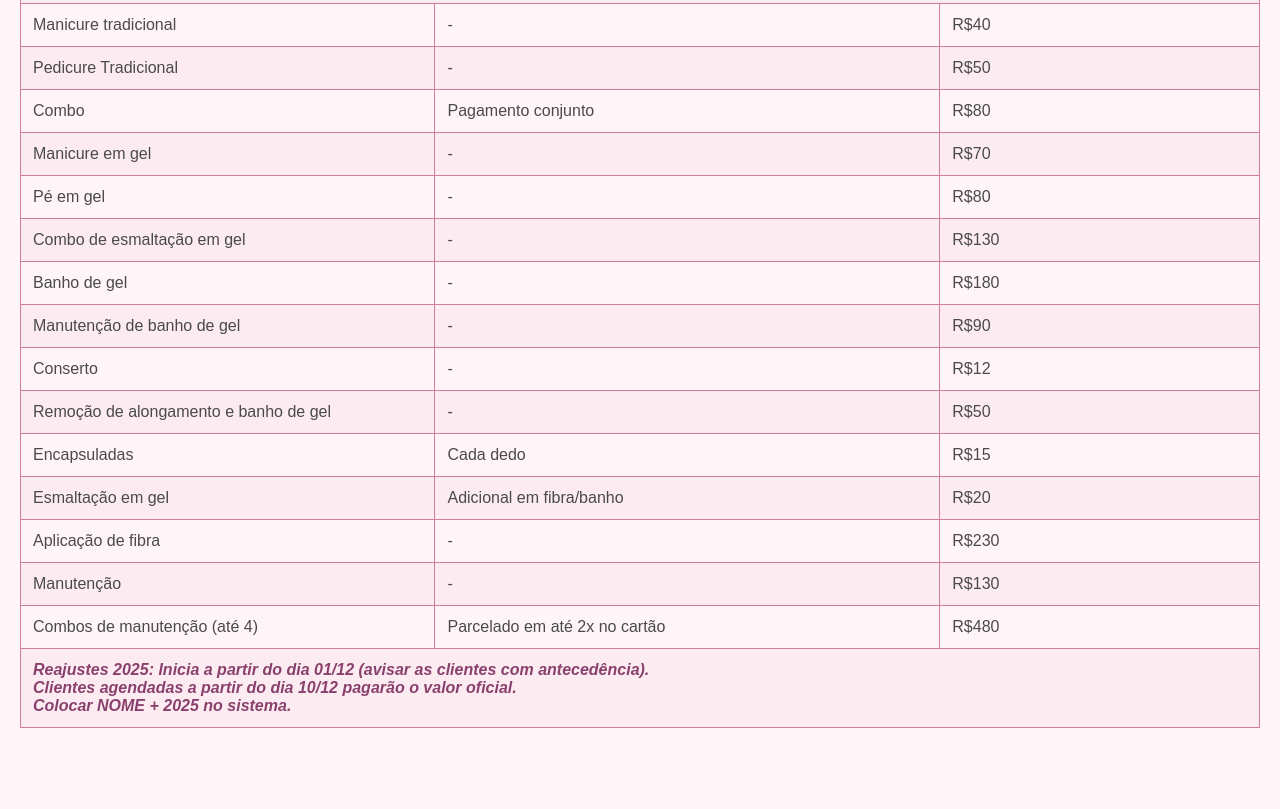
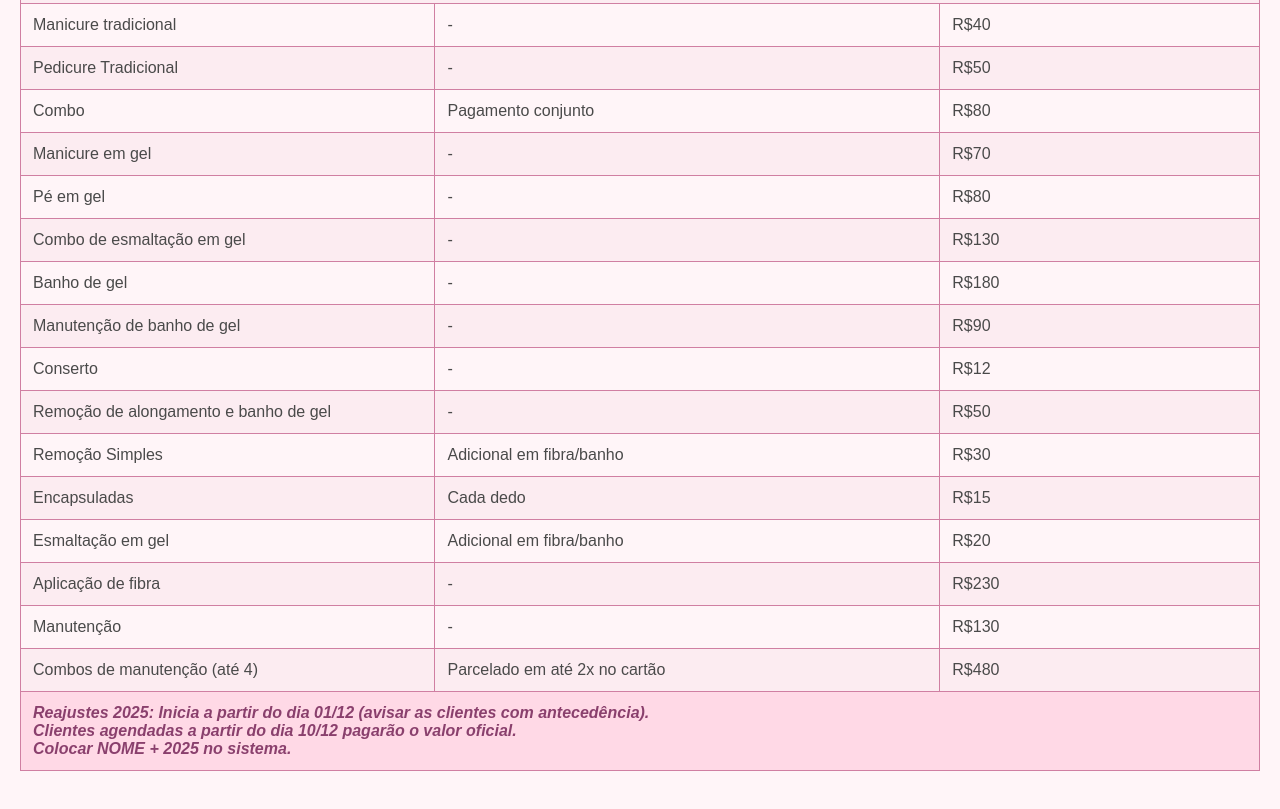
Before and after one commit to aldhemir/Tabela-Design, a plain HTML site: page index.html in a window 1280 px wide. Shown: the part 1100-1909 px from the top of the page. Before the commit the page ends 1868 px from the top, so only its background shows below. Drawn offline with Linux system fonts and the light colour scheme.

Commit message:
Update index.html

```diff
--- a/index.html
+++ b/index.html
@@ -224,6 +224,11 @@
                 <td>R$50</td>
             </tr>
             <tr>
+                <td>Remoção Simples</td>
+                <td>Adicional em fibra/banho</td>
+                <td>R$30</td>
+            </tr>
+            <tr>
                 <td>Encapsuladas</td>
                 <td>Cada dedo</td>
                 <td>R$15</td>
```
